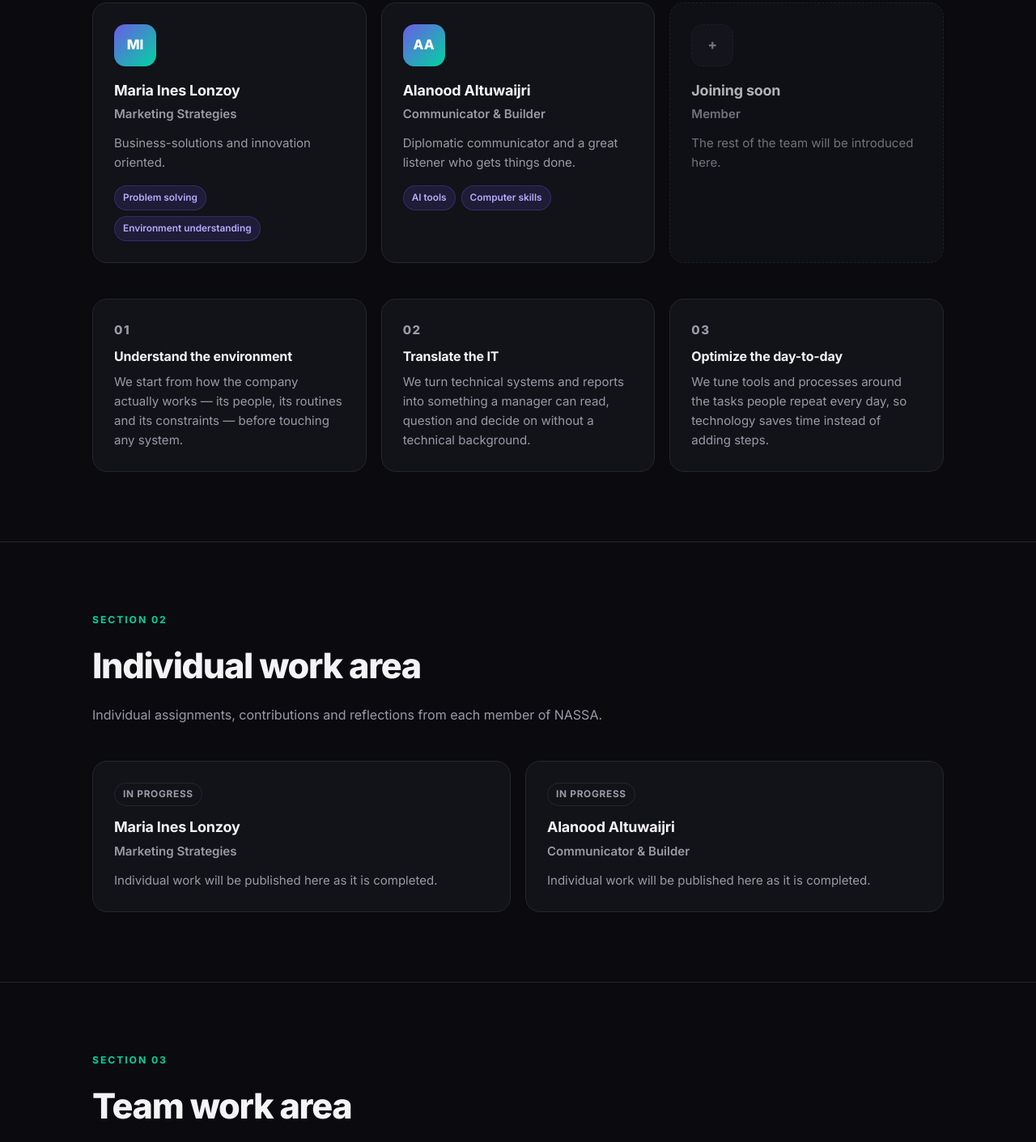
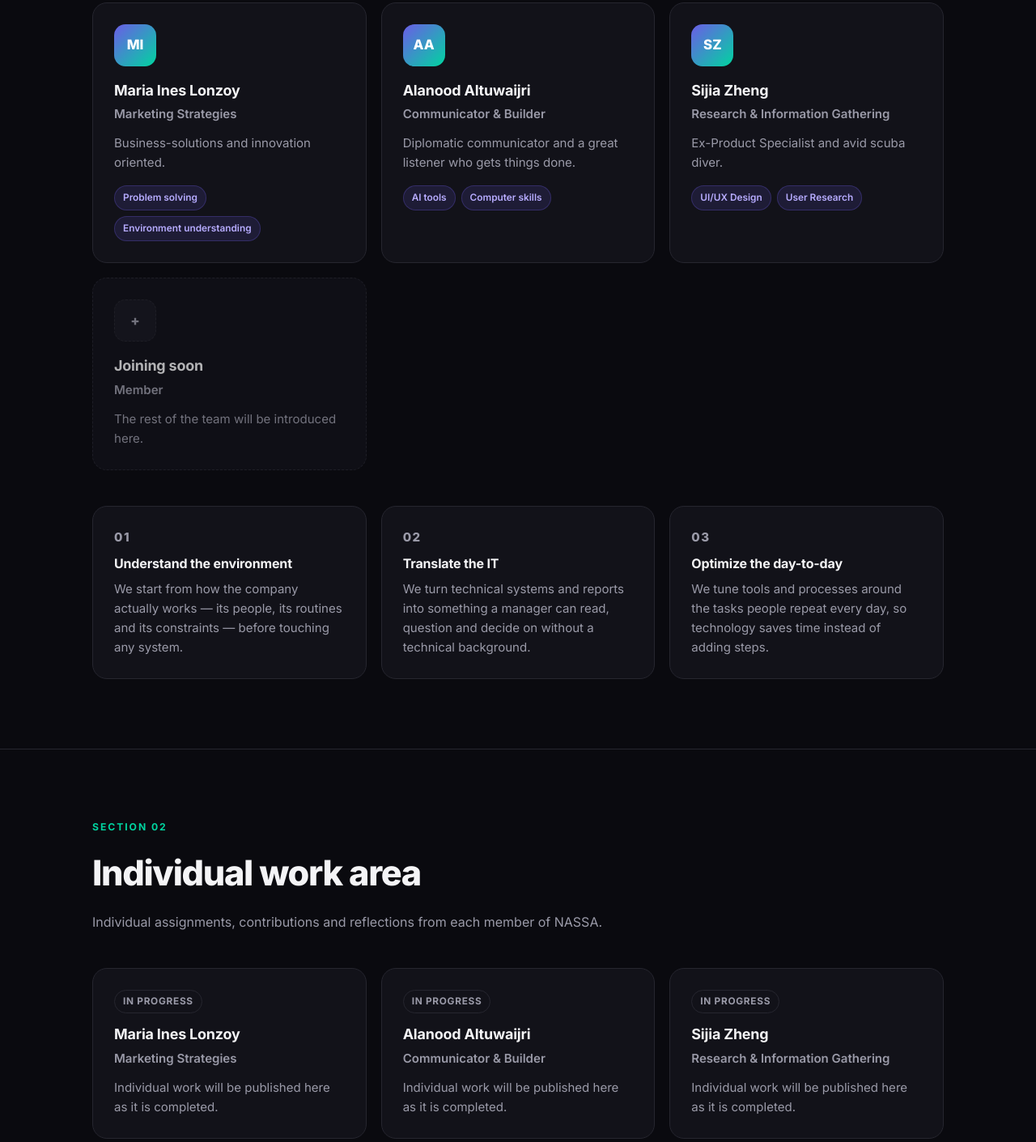
Before and after one commit to alanoud-star111/nassa, a plain HTML site: page index.html in a window 1280 px wide. Shown: the part 925-2336 px from the top of the page at 81% size. Drawn offline with Linux system fonts and the light colour scheme.

Commit message:
Add files via upload

```diff
--- a/index.html
+++ b/index.html
@@ -159,6 +159,14 @@
         <div class="tags"><span class="tag">AI tools</span><span class="tag">Computer skills</span></div>
       </div>
 
+      <div class="card">
+        <div class="avatar">SZ</div>
+        <h3>Sijia Zheng</h3>
+        <p class="role">Research &amp; Information Gathering</p>
+        <p>Ex-Product Specialist and avid scuba diver.</p>
+        <div class="tags"><span class="tag">UI/UX Design</span><span class="tag">User Research</span></div>
+      </div>
+
       <div class="card pending">
         <div class="avatar ghost">+</div>
         <h3>Joining soon</h3>
@@ -205,6 +213,12 @@
         <span class="status">In progress</span>
         <h3>Alanood Altuwaijri</h3>
         <p class="role">Communicator &amp; Builder</p>
+        <p>Individual work will be published here as it is completed.</p>
+      </div>
+      <div class="card">
+        <span class="status">In progress</span>
+        <h3>Sijia Zheng</h3>
+        <p class="role">Research &amp; Information Gathering</p>
         <p>Individual work will be published here as it is completed.</p>
       </div>
     </div>
```
